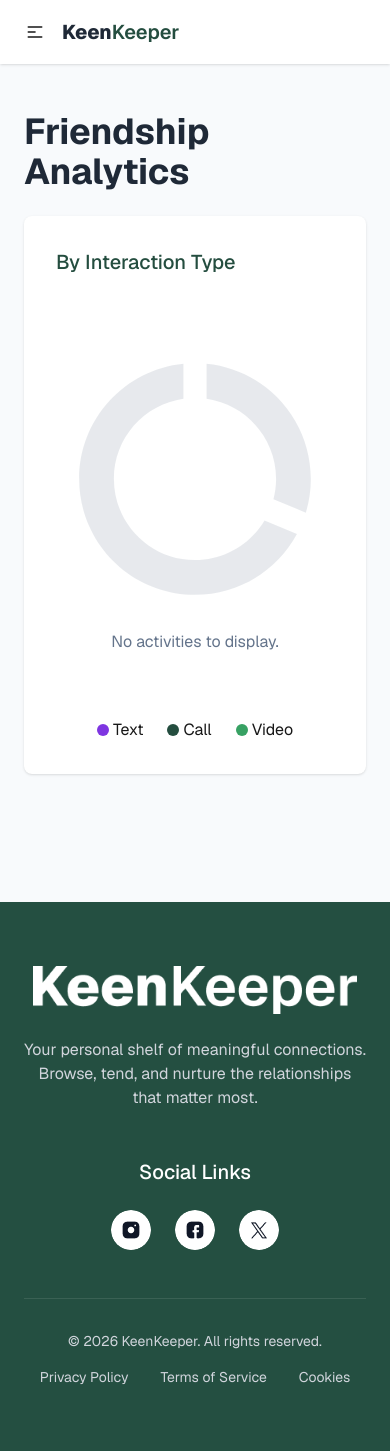
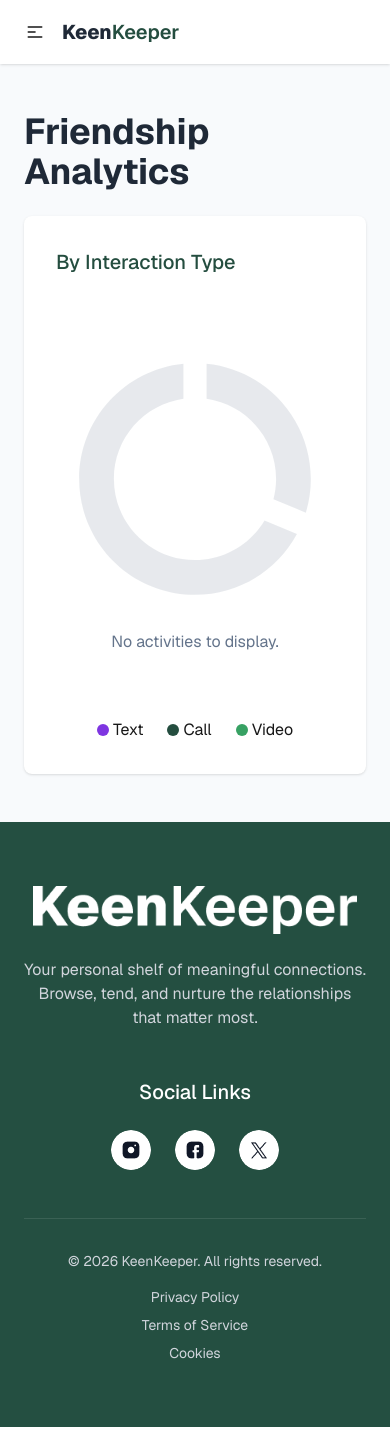
Before and after one commit to RizviBR0/B13-A7-keen-keeper, a Next.js app: page /stats in a window 390 px wide. After the commit the page ends 1427 px from the top, so only its background shows below. Built offline with nearby package versions, Linux system fonts and the light colour scheme.

Commit message:
updated friend names in friendsJSON, enhanced layout spacing, and improve footer responsiveness

```diff
--- a/public/friends.json
+++ b/public/friends.json
@@ -61,7 +61,7 @@
   },
   {
     "id": 6,
-    "name": "Shipu",
+    "name": "Iftekhar Ahmed",
     "picture": "https://randomuser.me/api/portraits/men/85.jpg",
     "email": "shipu.hangouts@example.com",
     "days_since_contact": 2,
@@ -73,7 +73,7 @@
   },
   {
     "id": 7,
-    "name": "Al-Amin Hossain Shoyaib",
+    "name": "Al-Amin Hossain",
     "picture": "https://randomuser.me/api/portraits/men/55.jpg",
     "email": "alamin.co@example.com",
     "days_since_contact": 1,
--- a/src/app/layout.js
+++ b/src/app/layout.js
@@ -33,7 +33,9 @@ export default function RootLayout({ children }) {
           <header>
             <Navbar />
           </header>
+
           <main className="container mx-auto">{children}</main>
+
           <Footer />
         </TimelineProvider>
         <ToastContainer position="top-center" stacked />
--- a/src/app/page.js
+++ b/src/app/page.js
@@ -16,7 +16,7 @@ export default async function Home() {
   ).length;
 
   return (
-    <div className="space-y-6 mb-20">
+    <div className="space-y-6">
       <div className="text-center mt-16 mb-10 space-y-4">
         <h1 className="text-4xl md:text-5xl font-bold text-[#1F2937]">
           Friends to keep close in your life
--- a/src/app/stats/page.jsx
+++ b/src/app/stats/page.jsx
@@ -20,10 +20,10 @@ const Page = () => {
     ];
 
     return (
-        <div className="max-w-4xl mx-auto py-12 px-6">
+        <div className="max-w-4xl mx-auto pt-12 px-6">
             <h1 className="text-[#1F2937] font-bold text-4xl mb-6">Friendship Analytics</h1>
 
-            <div className="mb-8 space-y-6 bg-white p-8 rounded-lg shadow-sm">
+            <div className="space-y-6 bg-white p-8 rounded-lg shadow-sm">
                 <p className="text-xl font-medium text-[#244D3F]">By Interaction Type</p>
 
                 <div className="flex justify-center items-center">
@@ -51,7 +51,7 @@ const Page = () => {
                     )}
                 </div>
 
-                <div className="flex items-center justify-center gap-6">
+                <div className="flex items-center justify-center gap-6 flex-wrap">
                     <div className="flex justify-center items-center gap-1">
                         <div className="rounded-full bg-[#7E35E1] w-3 h-3"></div>Text
                     </div>
--- a/src/app/timeline/page.jsx
+++ b/src/app/timeline/page.jsx
@@ -42,7 +42,7 @@ export default function TimelinePage() {
     }
 
     return (
-        <div className="max-w-4xl mx-auto py-12 px-6">
+        <div className="max-w-4xl mx-auto pt-12 px-6">
             <h1 className="text-[#1F2937] font-bold text-4xl mb-6">Timeline</h1>
 
             <div className="mb-8 flex flex-col md:flex-row justify-between items-center gap-6">
--- a/src/components/Footer.jsx
+++ b/src/components/Footer.jsx
@@ -33,7 +33,7 @@ export default function Footer() {
 
                 <div className="w-full border-t border-[#ffffff1a] pt-8 flex flex-col md:flex-row justify-between items-center text-gray-300 text-sm gap-4">
                     <p>&copy; 2026 KeenKeeper. All rights reserved.</p>
-                    <div className="flex gap-8">
+                    <div className="flex sm:flex-row flex-col justify-center items-center gap-2 sm:gap-8">
                         <a href="#" className="hover:text-white transition-colors">Privacy Policy</a>
                         <a href="#" className="hover:text-white transition-colors">Terms of Service</a>
                         <a href="#" className="hover:text-white transition-colors">Cookies</a>
```
